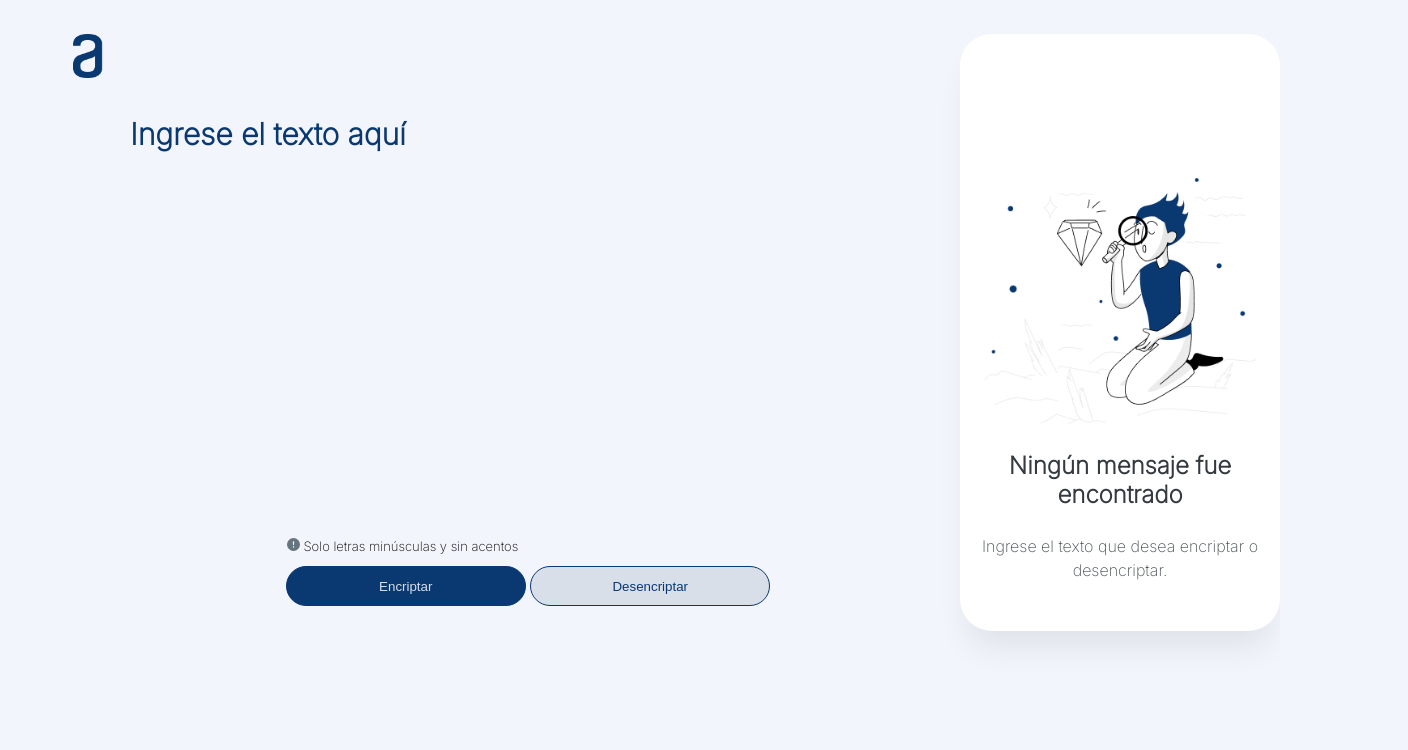
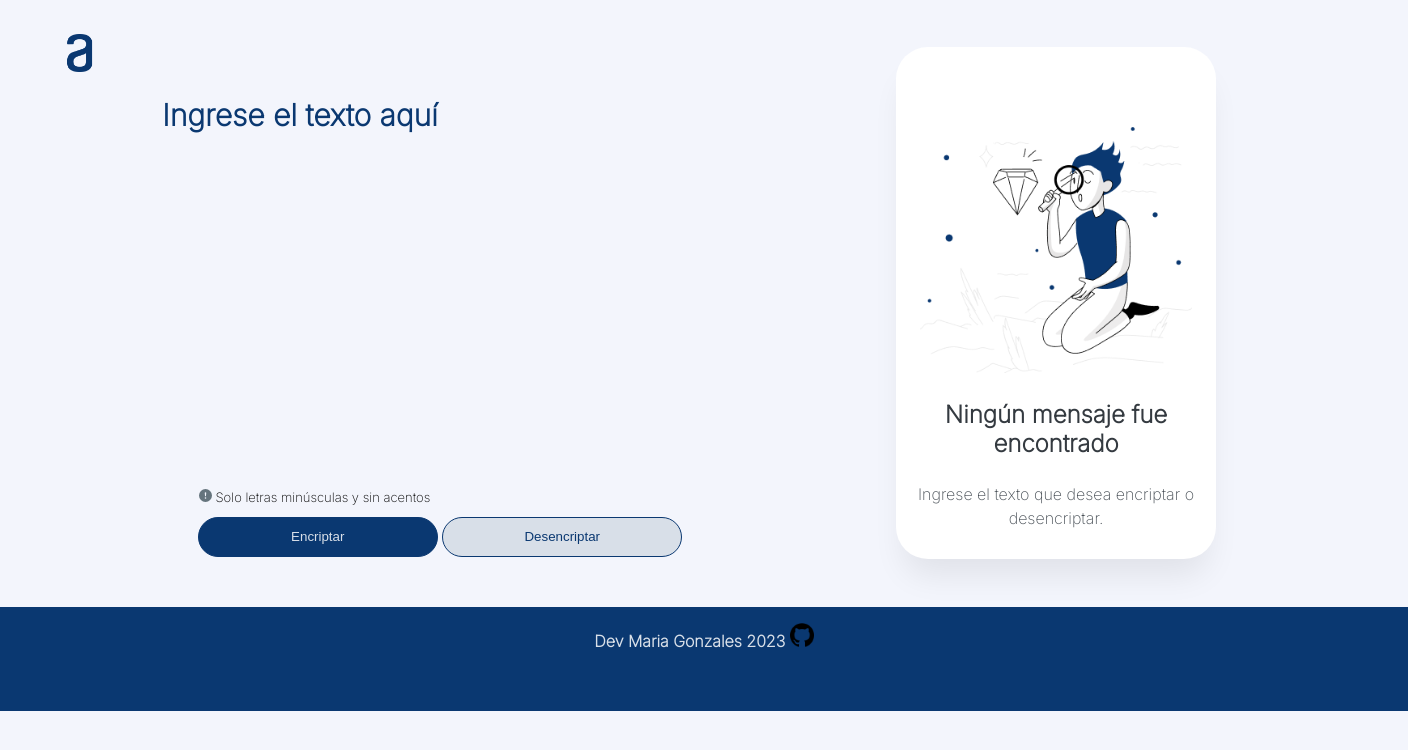
Before and after one commit to MariaGonzalesBaldera/Encriptador-ONE, a website: page index.html in a window 1280 px wide. Shown: the whole page, 1408 px wide, since content can reach past the window. Drawn offline with Linux system fonts and the light colour scheme; some packages are replaced by stand-ins of ours; a script that the page names is missing.

Commit message:
agregando footer

```diff
--- a/index.html
+++ b/index.html
@@ -19,10 +19,9 @@
         </div>
     </header>
     <main>
-        <section >
-            <div class="texto1">
+        <section class="texto1">
                 <div class="div-texto">
-                    <textarea class="text-area1" placeholder="Ingrese el texto aquí" rows="12"></textarea>
+                    <textarea class="text-area1" autofocus placeholder="Ingrese el texto aquí" rows="12"></textarea>
                 </div>
 
                 <div class="btn-encriptado">
@@ -32,8 +31,8 @@
                     <input type="button" class="btn-encriptar" value="Encriptar">
                     <input type="button" class="btn-desencriptar" value="Desencriptar">
                 </div>
-            </div>
-            <div class="texto2">
+        </section>
+        <section class="texto2">
                 <div class="imagen-personaje">
                     <img class="imagen2" src="images/personaje.png" alt="">
                 </div>
@@ -45,22 +44,23 @@
                         Ingrese el texto que desea encriptar o desencriptar.
                     </p>
                 </div>
-            </div>
-            <div class="div-texto2-encontrado">
+        </section>
+        <section class="div-texto2-encontrado">
                 <div class="texto2-encontrado">
                     <textarea readonly  class="text-area2" cols="26" rows="22"></textarea>
                 </div>
                 <div class="div-btn-copiar">
                     <input class="btn-copiar" type="button" value="Copiar">
                 </div>
-            </div>
-        </section>
-        <section>
-
         </section>
     </main>
     <footer>
+        <div class="creditos">
+            <p class="nombre">
+                Dev Maria Gonzales 2023 <a href="https://github.com/MariaGonzalesBaldera" target="_blank"><img class="img-git" src="images/github.png"></a>
+            </p>
 
+        </div>
     </footer>
 </body>
 <script src="script.js"></script>
--- a/script.js
+++ b/script.js
@@ -49,18 +49,15 @@ function validacion(texto){
 btnEncriptar.addEventListener('click',(event)=>{
     event.preventDefault();
     const textoIngresado = texto1.value
-    if(validacion(textoIngresado)){
-            textoRespuesta.textContent = encriptarTexto(textoIngresado)
-    }
+
+    validacion(textoIngresado) ? textoRespuesta.textContent = encriptarTexto(textoIngresado) :  ''
 })
 
 btnDesencriptar.addEventListener('click',(event)=>{
     event.preventDefault();
     const textoIngresado = texto1.value
 
-    if(validacion(textoIngresado)){
-        textoRespuesta.textContent = desencriptarTexto(textoIngresado)
-}
+    validacion(textoIngresado) ? textoRespuesta.textContent = desencriptarTexto(textoIngresado) : ''
 })
 
 btnCopiar.addEventListener('click',(event)=>{
@@ -115,4 +112,5 @@ function saltarAlert(){
         title: 'Solo letras minúsculas y sin acentos'
       })
       texto1.value='';
+      texto1.focus();
 }
--- a/syle.css
+++ b/syle.css
@@ -3,19 +3,18 @@ body {
   padding: 2em;
   background: #f3f5fc;
   font-family: "Inter", sans-serif;
+  overflow-x: hidden;
+  overflow-y: hidden;
 }
 .logo {
-  width: 7em;
-}
-
-section {
-  margin: 2em;
+  width: 6em;
 }
 
 .texto1 {
+  margin-left: 4em;
   display: inline-block;
-  width: 50em;
-  height: 32em;
+  width: 35em;
+  height: 30em;
   text-align: center;
   padding: 0 4em;
 }
@@ -28,6 +27,7 @@ section {
   background: #f3f5fc;
   font-size: 30px;
   margin-bottom: 12px;
+  height: 11em;
   border: none;
   resize: none;
 
@@ -44,6 +44,7 @@ section {
 }
 .btn-encriptado {
   text-align: center;
+  margin-top: 3em;
 }
 .mensaje {
   margin-bottom: 12px;
@@ -72,10 +73,10 @@ section {
 .texto2 {
   text-align: center;
   position: absolute;
-  margin: -5em -2em;
+  margin: -3em 7em;
   display: inline-block;
   width: 20em;
-  height: 37.3em;
+  height: 32em;
   border-radius: 20px;
   background: #fff;
   /* shadow */
@@ -85,7 +86,7 @@ section {
 }
 .imagen2 {
   width: 85%;
-  margin-top: 9em;
+  margin-top: 5em;
 }
 .descripcion {
   text-align: center;
@@ -106,10 +107,10 @@ section {
 .div-texto2-encontrado {
   text-align: center;
   position: absolute;
-  margin: -5em -2em;
+  margin: -3em 7em;
   display: none;
   width: 20em;
-  height: 37.3em;
+  height: 32em;
   border-radius: 20px;
   background: #fff;
   /* shadow */
@@ -129,13 +130,30 @@ section {
   margin-bottom: 1em;
   resize: none;
   border: none;
-  font-size: 18px;
+  font-size: 15px;
   color: #495057;
+
 }
 .text-area2:focus{
   outline: none;
 }
 
+.creditos{
+  background: #0a3871;
+  width: 88em;
+  height: 6.5em;
+  margin-left: -2em;
+  margin-top:2em;
+}
+p.nombre{
+  color: #d8dfe8;
+  text-align: center;
+  padding-top: 1em;
+  font-weight: bold;
+}
+.img-git{
+  width: 1.5em;
+}
 @media screen and (max-width:480px){
   .texto1{
     width: 70%;
```
Also changed, not shown: images/github.png (added), images/icono.png (deleted).
